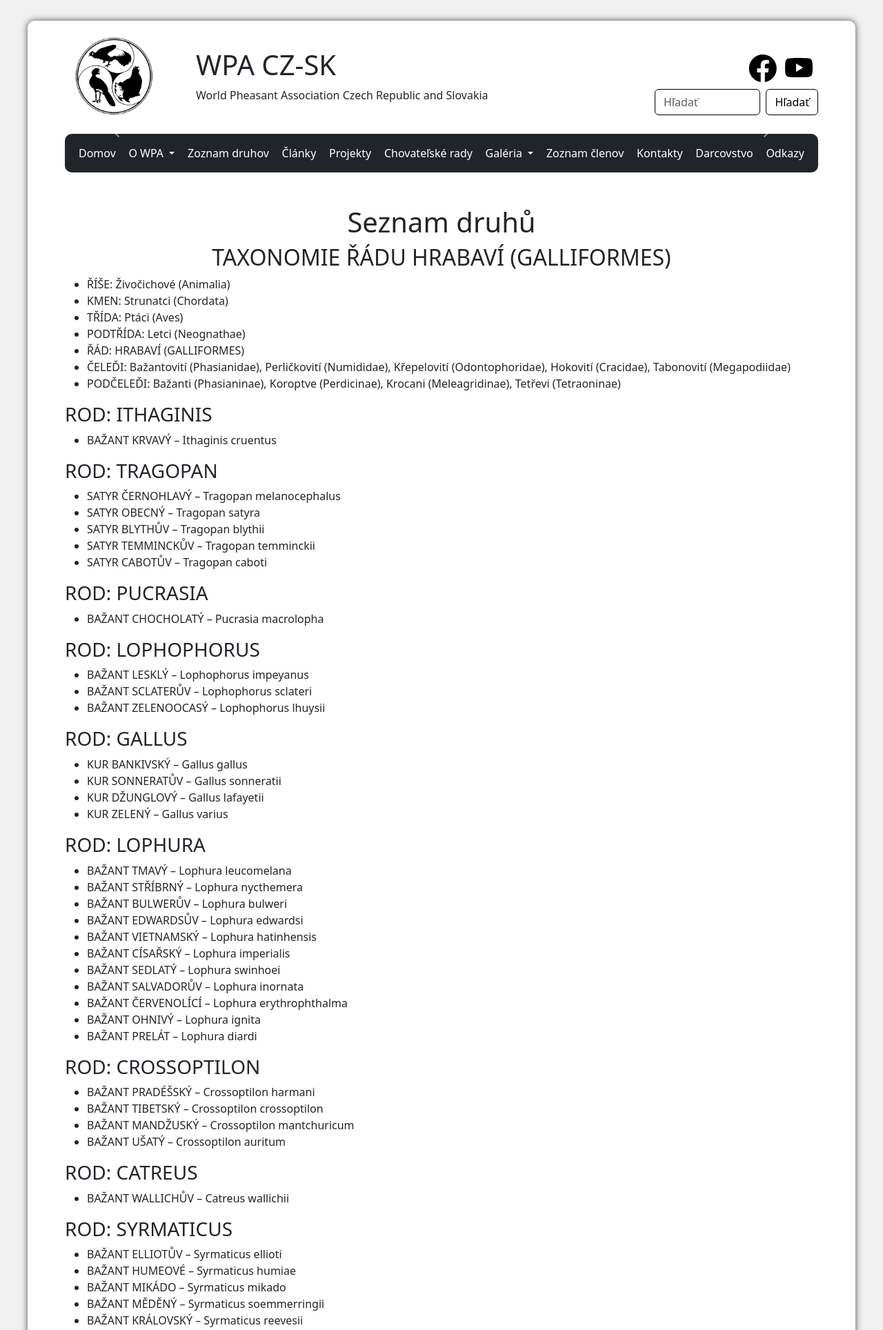
After one commit to matus-kocik/wpaczsk, a Django app: page /list_of_species/ in a window 1280 px wide. The commit adds this page. Shown: the top 1928 px of the page at 69% size. Run offline with Django 5.2, Linux system fonts and the light colour scheme; data that the repository does not hold is empty.

Commit message:
create template list_of_species

```diff
--- /dev/null
+++ b/wpaczskBE/taxonomy/templates/taxonomy/list_of_species.html
@@ -0,0 +1,176 @@
+{% extends "base.html" %}
+
+{% load static %}
+
+{% block title %}Zoznam druhov{% endblock %}
+
+{% block content %}
+
+<div class="container mt-5">
+    <h1 class="text-center">Seznam druhů</h1>
+    <h2 class="text-center">TAXONOMIE ŘÁDU HRABAVÍ (GALLIFORMES)</h2>
+
+    <div>
+        <ul>
+            <li>ŘÍŠE: Živočichové (Animalia)</li>
+            <li>KMEN: Strunatci (Chordata)</li>
+            <li>TŘÍDA: Ptáci (Aves)</li>
+            <li>PODTŘÍDA: Letci (Neognathae)</li>
+            <li>ŘÁD: HRABAVÍ (GALLIFORMES)</li>
+            <li>ČELEĎI: Bažantovití (Phasianidae), Perličkovití (Numididae), Křepelovití (Odontophoridae), Hokovití
+                (Cracidae), Tabonovití (Megapodiidae)</li>
+            <li>PODČELEĎI: Bažanti (Phasianinae), Koroptve (Perdicinae), Krocani (Meleagridinae), Tetřevi (Tetraoninae)
+            </li>
+        </ul>
+    </div>
+
+    <div class="species">
+        <h3>ROD: ITHAGINIS</h3>
+        <ul>
+            <li>BAŽANT KRVAVÝ – Ithaginis cruentus</li>
+        </ul>
+    </div>
+
+    <div class="species">
+        <h3>ROD: TRAGOPAN</h3>
+        <ul>
+            <li>SATYR ČERNOHLAVÝ – Tragopan melanocephalus</li>
+            <li>SATYR OBECNÝ – Tragopan satyra</li>
+            <li>SATYR BLYTHŮV – Tragopan blythii</li>
+            <li>SATYR TEMMINCKŮV – Tragopan temminckii</li>
+            <li>SATYR CABOTŮV – Tragopan caboti</li>
+        </ul>
+    </div>
+
+    <div class="species">
+        <h3>ROD: PUCRASIA</h3>
+        <ul>
+            <li>BAŽANT CHOCHOLATÝ – Pucrasia macrolopha</li>
+        </ul>
+    </div>
+
+    <div class="species">
+        <h3>ROD: LOPHOPHORUS</h3>
+        <ul>
+            <li>BAŽANT LESKLÝ – Lophophorus impeyanus</li>
+            <li>BAŽANT SCLATERŮV – Lophophorus sclateri</li>
+            <li>BAŽANT ZELENOOCASÝ – Lophophorus lhuysii</li>
+        </ul>
+    </div>
+
+    <div class="species">
+        <h3>ROD: GALLUS</h3>
+        <ul>
+            <li>KUR BANKIVSKÝ – Gallus gallus</li>
+            <li>KUR SONNERATŮV – Gallus sonneratii</li>
+            <li>KUR DŽUNGLOVÝ – Gallus lafayetii</li>
+            <li>KUR ZELENÝ – Gallus varius</li>
+        </ul>
+    </div>
+
+    <div class="species">
+        <h3>ROD: LOPHURA</h3>
+        <ul>
+            <li>BAŽANT TMAVÝ – Lophura leucomelana</li>
+            <li>BAŽANT STŘÍBRNÝ – Lophura nycthemera</li>
+            <li>BAŽANT BULWERŮV – Lophura bulweri</li>
+            <li>BAŽANT EDWARDSŮV – Lophura edwardsi</li>
+            <li>BAŽANT VIETNAMSKÝ – Lophura hatinhensis</li>
+            <li>BAŽANT CÍSAŘSKÝ – Lophura imperialis</li>
+            <li>BAŽANT SEDLATÝ – Lophura swinhoei</li>
+            <li>BAŽANT SALVADORŮV – Lophura inornata</li>
+            <li>BAŽANT ČERVENOLÍCÍ – Lophura erythrophthalma</li>
+            <li>BAŽANT OHNIVÝ – Lophura ignita</li>
+            <li>BAŽANT PRELÁT – Lophura diardi</li>
+        </ul>
+    </div>
+
+    <div class="species">
+        <h3>ROD: CROSSOPTILON</h3>
+        <ul>
+            <li>BAŽANT PRADÉŠSKÝ – Crossoptilon harmani</li>
+            <li>BAŽANT TIBETSKÝ – Crossoptilon crossoptilon</li>
+            <li>BAŽANT MANDŽUSKÝ – Crossoptilon mantchuricum</li>
+            <li>BAŽANT UŠATÝ – Crossoptilon auritum</li>
+        </ul>
+    </div>
+
+    <div class="species">
+        <h3>ROD: CATREUS</h3>
+        <ul>
+            <li>BAŽANT WALLICHŮV – Catreus wallichii</li>
+        </ul>
+    </div>
+
+    <div class="species">
+        <h3>ROD: SYRMATICUS</h3>
+        <ul>
+            <li>BAŽANT ELLIOTŮV – Syrmaticus ellioti</li>
+            <li>BAŽANT HUMEOVÉ – Syrmaticus humiae</li>
+            <li>BAŽANT MIKÁDO – Syrmaticus mikado</li>
+            <li>BAŽANT MĚDĚNÝ – Syrmaticus soemmerringii</li>
+            <li>BAŽANT KRÁLOVSKÝ – Syrmaticus reevesii</li>
+        </ul>
+    </div>
+
+    <div class="species">
+        <h3>ROD: PHASIANUS</h3>
+        <ul>
+            <li>BAŽANT KOLCHIDSKÝ – Phasianus colchicus</li>
+            <li>BAŽANT ZELENÝ – Phasianus versicolor</li>
+        </ul>
+    </div>
+
+    <div class="species">
+        <h3>ROD: CHRYSOLOPHUS</h3>
+        <ul>
+            <li>BAŽANT ZLATÝ – Chrysolophus pictus</li>
+            <li>BAŽANT DIAMANTOVÝ – Chrysolophus amherstiae</li>
+        </ul>
+    </div>
+
+    <div class="species">
+        <h3>ROD: POLYPLECTRON</h3>
+        <ul>
+            <li>BAŽANT BRONZOVÝ – Polyplectron chalcurum</li>
+            <li>BAŽANT HORSKÝ – Polyplectron inopinatum</li>
+            <li>BAŽANT BĚLOLÍCÍ – Polyplectron germaini</li>
+            <li>BAŽANT ŠEDÝ – Polyplectron bicalcaratum</li>
+            <li>BAŽANT HAINANSKÝ – Polyplectron katsumatae</li>
+            <li>BAŽANT MALAJSKÝ – Polyplectron malacense</li>
+            <li>BAŽANT BORNEJSKÝ – Polyplectron schleiermacheri</li>
+            <li>BAŽANT PALAWANSKÝ – Polyplectron napoleonis</li>
+        </ul>
+    </div>
+
+    <div class="species">
+        <h3>ROD: RHEINARDIA</h3>
+        <ul>
+            <li>BAŽANT PERLOVÝ – Rheinardia ocellata</li>
+        </ul>
+    </div>
+
+    <div class="species">
+        <h3>ROD: ARGUS</h3>
+        <ul>
+            <li>BAŽANT ARGUS – Argusianus argus</li>
+        </ul>
+    </div>
+
+    <div class="species">
+        <h3>ROD: PAVO</h3>
+        <ul>
+            <li>PÁV KORUNKATÝ – Pavo cristatus</li>
+            <li>PÁV ZELENÝ – Pavo muticus</li>
+        </ul>
+    </div>
+
+    <div class="species">
+        <h3>ROD: AFROPAVO</h3>
+        <ul>
+            <li>PÁV KONŽSKÝ – Afropavo congensis</li>
+        </ul>
+    </div>
+</div>
+
+{% endblock %}
--- /dev/null
+++ b/wpaczskBE/taxonomy/urls.py
@@ -0,0 +1,6 @@
+from django.urls import path
+from .views import ListOfSpeciesView
+
+urlpatterns = [
+    path('list_of_species/', ListOfSpeciesView.as_view(), name='list_of_species'),
+]
--- a/wpaczskBE/taxonomy/views.py
+++ b/wpaczskBE/taxonomy/views.py
@@ -1,3 +1,4 @@
-from django.shortcuts import render
+from django.views.generic import TemplateView
 
-# Create your views here.
+class ListOfSpeciesView (TemplateView):
+    template_name = "taxonomy/list_of_species.html"
--- a/wpaczskBE/templates/base.html
+++ b/wpaczskBE/templates/base.html
@@ -164,7 +164,7 @@
                                     </ul>
                                 </li>
                                 <li class="nav-item">
-                                    <a class="nav-link" href="#">Zoznam druhov</a>
+                                    <a class="nav-link" href="{% url 'list_of_species' %}">Zoznam druhov</a>
                                 </li>
                                 <li class="nav-item">
                                     <a class="nav-link" href="#">Články</a>
--- a/wpaczskBE/wpaczskBE_projekt/urls.py
+++ b/wpaczskBE/wpaczskBE_projekt/urls.py
@@ -23,6 +23,7 @@ from django.conf.urls.static import static
 urlpatterns = [
     path('admin/', admin.site.urls),
     path('', include('main.urls')),
+    path('', include('taxonomy.urls')),
 ]
 
 if settings.DEBUG:
```
